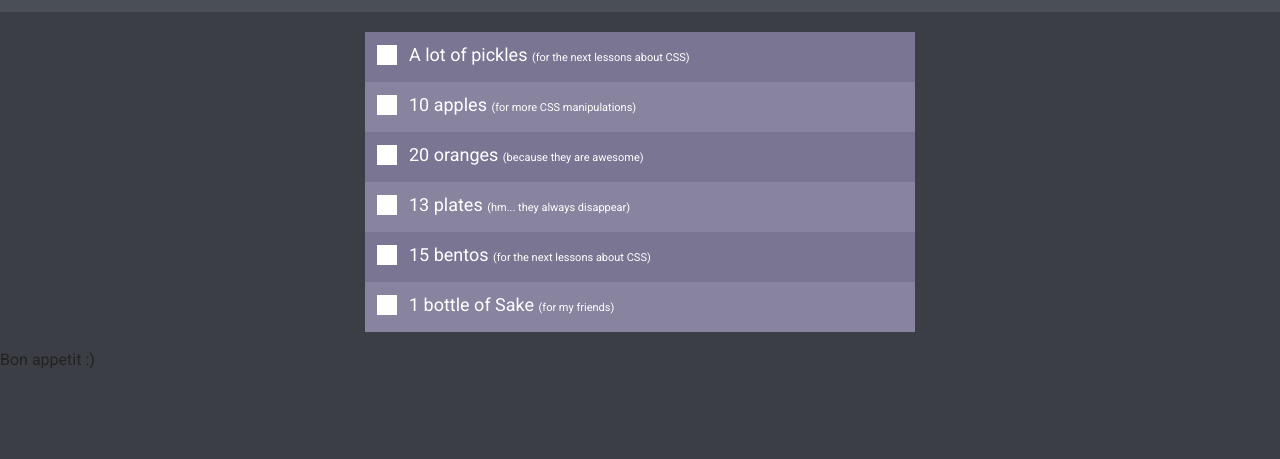
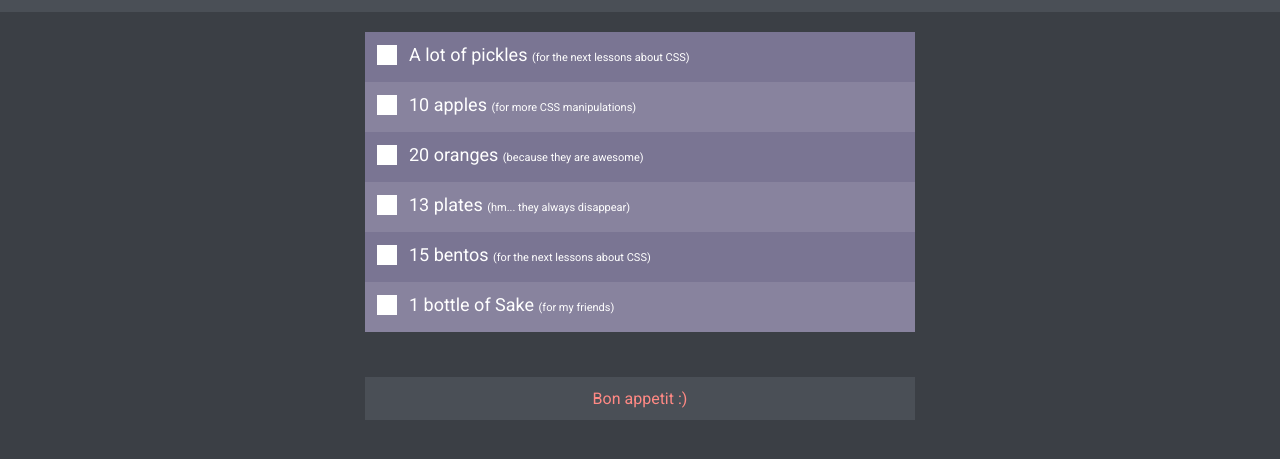
Before and after one commit to Bohdan-Podponarovskyi/shopping_list, a plain HTML site: page index.html in a window 1280 px wide. Shown: the part 75-534 px from the top of the page. Drawn offline with Linux system fonts and the light colour scheme.

Commit message:
final commit

```diff
--- a/css/styles.css
+++ b/css/styles.css
@@ -4,14 +4,6 @@ body {
     box-sizing: border-box;
 
     background: #3B3F45;
-}
-
-label {
-    display: block;
-}
-
-* {
-    transition: all .1s ease-in;
 }
 
 /* Header */
@@ -116,24 +108,20 @@ label {
 .item_comment {
     font-size: 11px;
     line-height: 13px;
-
-    /*margin-left: 5px;*/
 }
 
 .list_item_description:hover {
     background: #625E77;
     border-top: 3px solid #FFFFFF;
     border-bottom: 3px solid #FFFFFF;
-}
 
-.list_item_description:hover {
-    background: #625E77;
-    border-top: 3px solid #FFFFFF;
-    border-bottom: 3px solid #FFFFFF;
+    transition: all .1s ease-in;
 }
 
 .list_item_description:active {
     background-color: #FF8984;
+
+    transition: all .1s ease-in;
 }
 
 .checkbox:checked ~ .item_title, .checkbox:checked ~ .item_comment {
@@ -158,3 +146,24 @@ label {
 .checkbox:checked ~ .item_title .item_comment:before {
     display: inline;
 }
+
+/* Footer */
+
+.footer {
+    width: 100%;
+    max-width: 550px;
+    margin: 45px auto;
+    background-color: #4A4F56;
+
+    padding: 12px 0;
+}
+
+.footer_text {
+    font-weight: 400;
+    font-size: 16px;
+    line-height: 19px;
+
+    color: #FF8984;
+
+    text-align: center;
+}
--- a/index.html
+++ b/index.html
@@ -62,8 +62,8 @@
             </li>
         </ul>
     </main>
-    <footer>
-        <p>
+    <footer class="footer">
+        <p class="footer_text">
             Bon appetit :)
         </p>
     </footer>
```
